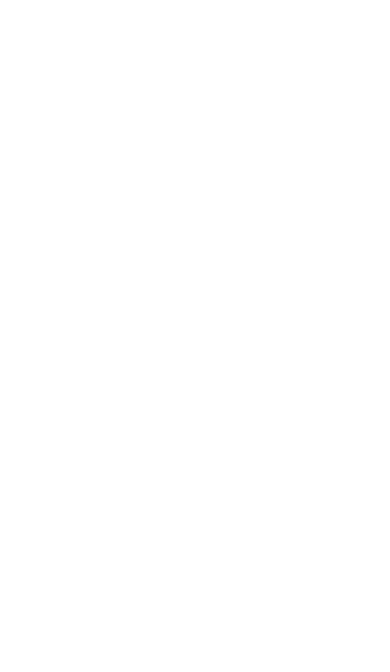
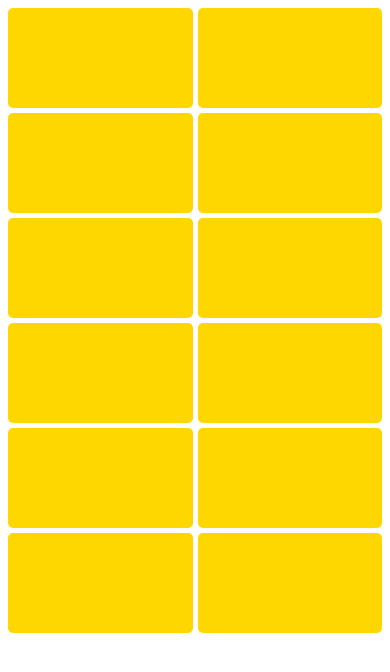
Before and after one commit to Bakhodir98/kurs, a plain HTML site: page lesson-32/2/index.html in a window 390 px wide. Drawn offline with Linux system fonts and the light colour scheme.

Commit message:
lesson32
responsive

```diff
--- a/lesson-32/2/index.html
+++ b/lesson-32/2/index.html
@@ -4,8 +4,22 @@
     <meta charset="UTF-8">
     <meta name="viewport" content="width=device-width, initial-scale=1.0">
     <title>Document</title>
+    <link rel="stylesheet" href="style.css">
 </head>
 <body>
-
+    <div class="square">
+        <div></div>
+        <div></div>
+        <div></div>
+        <div></div>
+        <div></div>
+        <div></div>
+        <div></div>
+        <div></div>
+        <div></div>
+        <div></div>
+        <div></div>
+        <div></div>
+    </div>
 </body>
 </html>
--- a/lesson-32/2/style.css
+++ b/lesson-32/2/style.css
@@ -0,0 +1,65 @@
+.square {
+    display: grid;
+    gap: 10px;
+    grid-template-columns: auto auto auto auto auto;
+
+}
+
+.square > div {
+    background-color: aqua;
+    width: 200px;
+    height: 200px;
+    border-radius: 10px;
+    transition: transform 0.3s ease, background-color 0.3s ease;
+}
+
+@media (max-width: 1024px) {
+    .square {
+        grid-template-columns: auto auto auto auto;
+    }
+
+    .square > div {
+        width: 100%;
+        height: 100px;
+        border-radius: 5px;
+        background-color: orange;
+    }
+}
+
+@media (max-width: 789px) {
+    .square {
+        grid-template-columns: auto auto auto;
+        gap: 8px
+    }
+    .square > div {
+        width: 100%;
+        height: 100px;
+        border-radius: 5px;
+        background-color: salmon;
+    }
+}
+
+@media (max-width: 480px) {
+    .square {
+        grid-template-columns: auto auto;
+        gap: 5px;
+    }
+    .square > div {
+        width: 100%;
+        height: 100px;
+        border-radius: 5px;
+        background-color: gold;
+    }
+}
+
+@media (max-width: 320px) {
+    .square {
+        grid-template-columns: auto;
+    }
+    .square > div {
+        width: 100%;
+        height: 100px;
+        border-radius: 5px;
+        background-color: indianred;
+    }
+}
```
